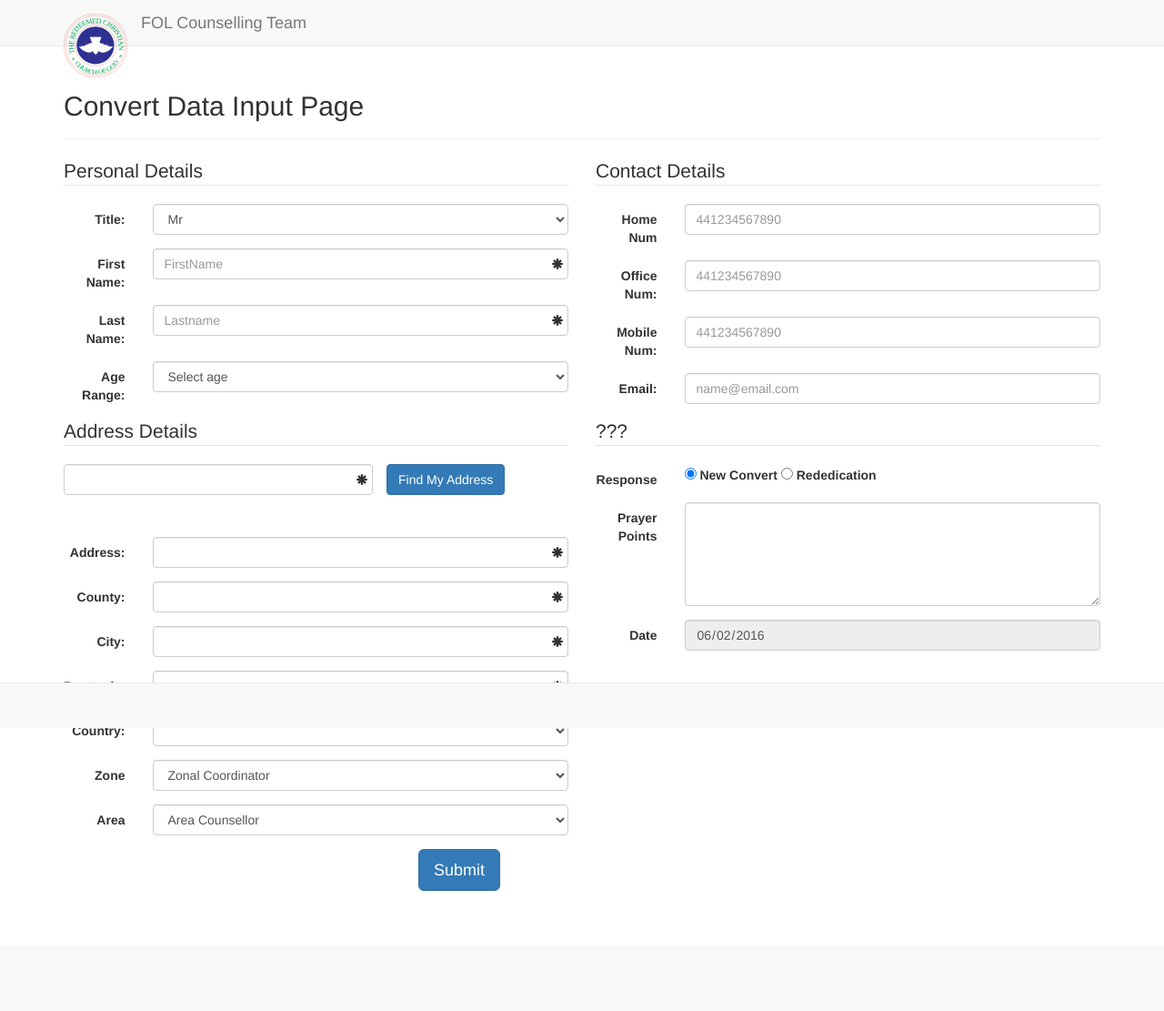
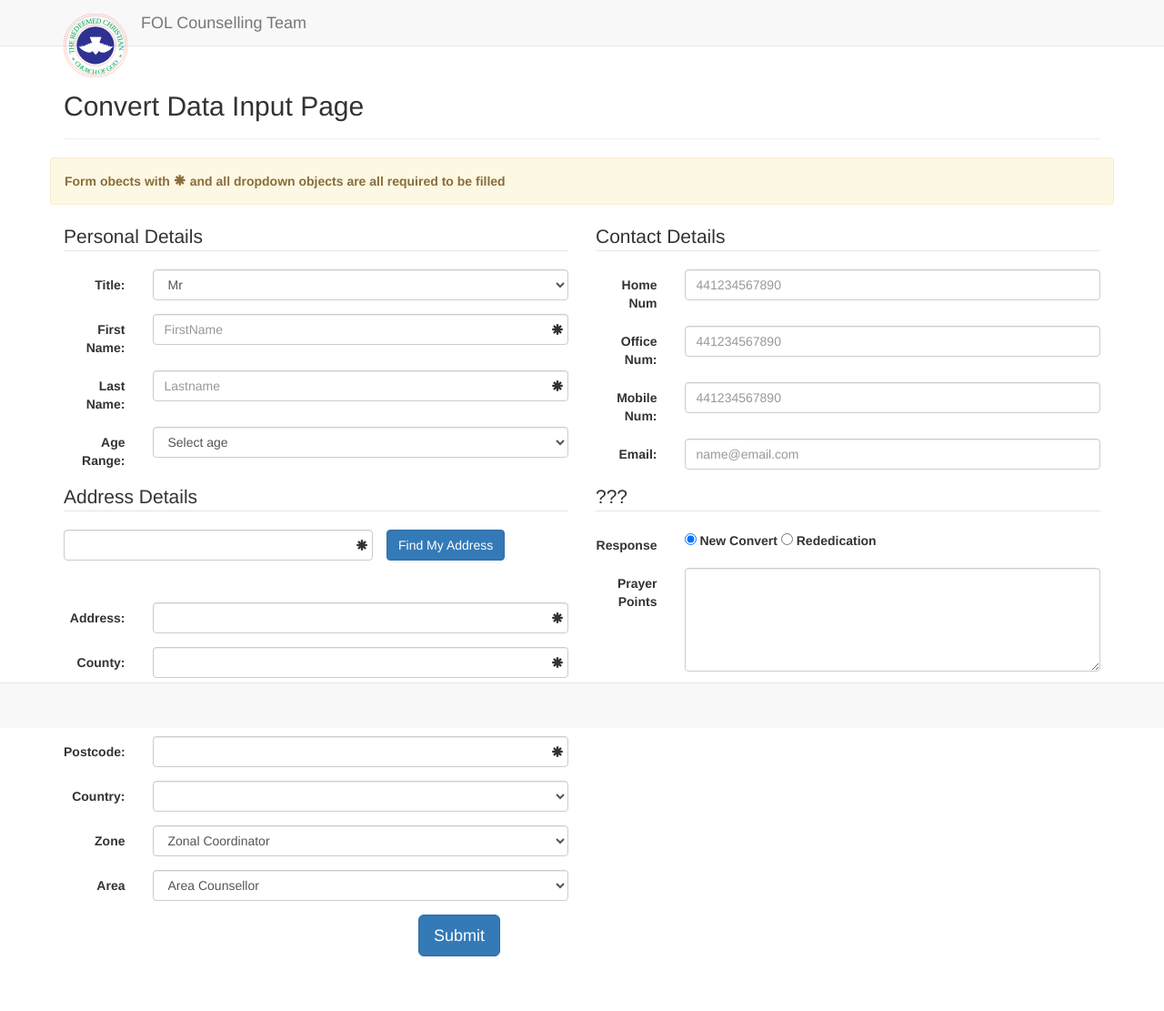
Before and after one commit to adetola-ralph/FOL_Software, a PHP site: page /data_input.php in a window 1280 px wide. Shown: the whole page at 91% size. Before the commit the page ends 979 px from the top, so only its background shows below. Run offline with PHP 8.4, Linux system fonts and the light colour scheme; data that the repository does not hold is empty.

Commit message:
added required insructions

```diff
--- a/data_input.php
+++ b/data_input.php
@@ -3,6 +3,11 @@
 	include_once("layout/header.php");
 ?>
       <div>
+            <div class="row">
+                <div class="col-sm-12 alert alert-warning">
+                    <span><strong>Form obects with <i class="glyphicon glyphicon-asterisk" aria-hidden="true"></i>  and all dropdown objects are all required to be filled</span></strong>
+                </div>
+            </div>
       		<form role="form" class="form-horizontal" id="form" >
 				<div class="row">
                     <div class="alert alert-warning hidden"  id="alert">
```
